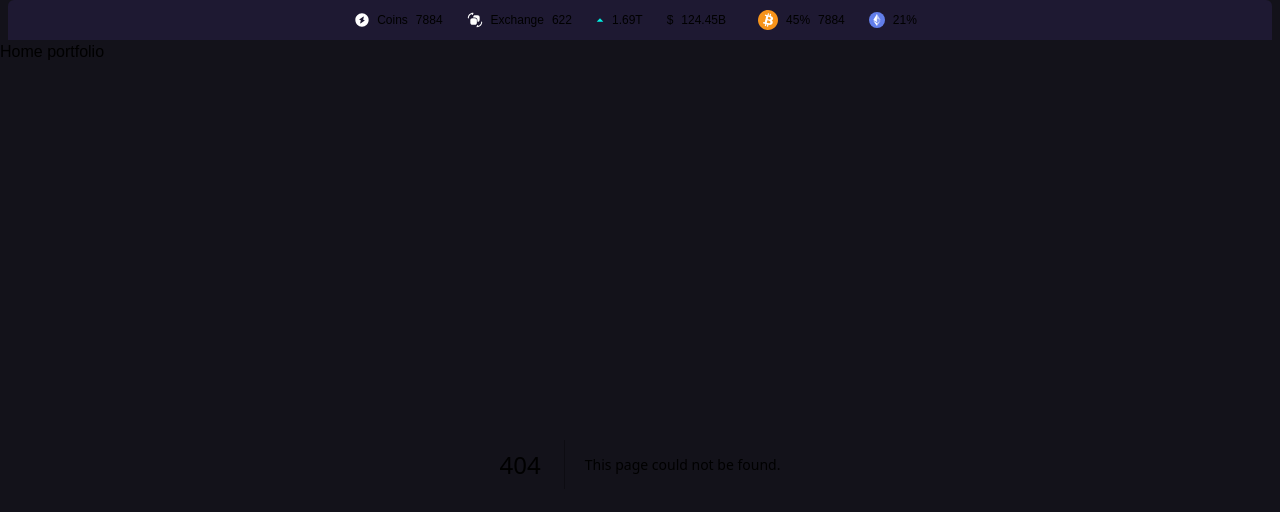
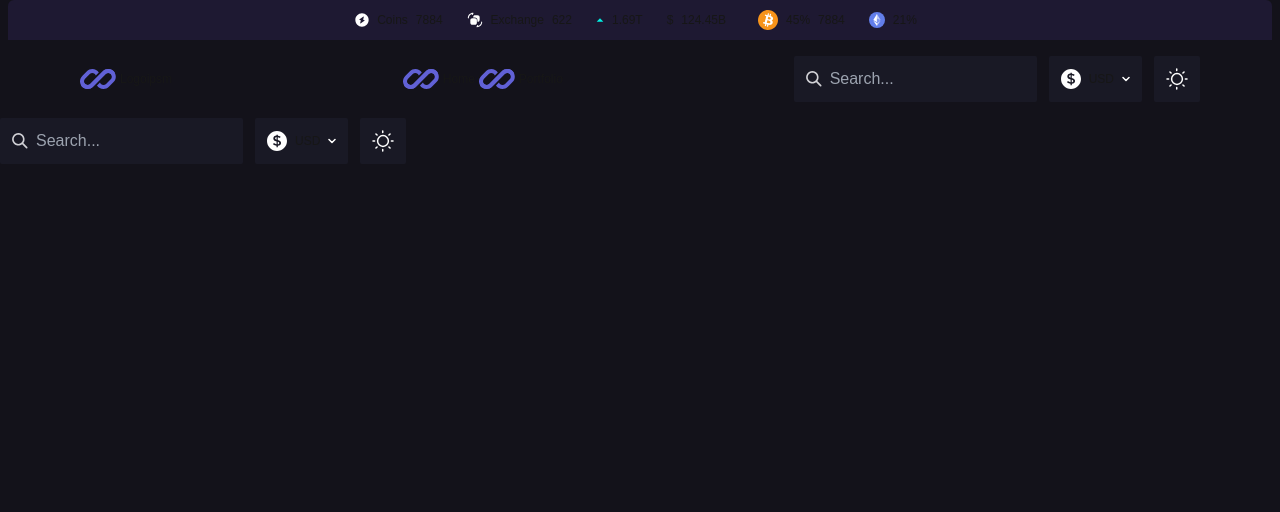
Before and after one commit to kabelic/crypto-app-1, a Next.js app: page /components/searchInput in a window 1280 px wide. Before the commit this address had no page. Shown: the top 512 px of the page. Built offline with nearby package versions, Linux system fonts and the light colour scheme.

Commit message:
added top navbar

```diff
--- /dev/null
+++ b/app/components/logoipsm/page.tsx
@@ -0,0 +1,25 @@
+import Link from 'next/link'
+
+const Logoipsm = ({logo, text}) => {
+    return(
+        <div className="flex flex-row justify-center items-center text-xs">
+            <div><svg width="36" height="20" viewBox="0 0 36 20" fill="none" xmlns="http://www.w3.org/2000/svg">
+<g clip-path="url(#clip0_587_727)">
+<path d="M12.3431 0C10.3124 0 8.36487 0.8067 6.92893 2.24264L2.24264 6.92893C0.8067 8.36487 0 10.3124 0 12.3431C0 16.5719 3.42809 20 7.65687 20C9.6876 20 11.6351 19.1933 13.0711 17.7573L16.3126 14.5158C16.3126 14.5157 16.3127 14.5159 16.3126 14.5158L25.7573 5.07107C26.4431 4.38527 27.3733 4 28.3431 4C29.9669 4 31.3435 5.05827 31.8207 6.52271L34.8015 3.54197C33.4417 1.41223 31.0573 0 28.3431 0C26.3124 0 24.3649 0.8067 22.9289 2.24264L10.2427 14.9289C9.55687 15.6147 8.62673 16 7.65687 16C5.63723 16 4 14.3628 4 12.3431C4 11.3733 4.38527 10.4431 5.07107 9.75733L9.75733 5.07107C10.4431 4.38527 11.3733 4 12.3431 4C13.9669 4 15.3435 5.05832 15.8207 6.52281L18.8015 3.54205C17.4417 1.41227 15.0574 0 12.3431 0Z" fill="#6161D6" />
+<path d="M10.0439 14.9289C9.35807 15.6147 8.42793 16 7.45807 16C5.83453 16 4.45807 14.942 3.98067 13.4778L1 16.4585C2.35987 18.5879 4.74406 20 7.45807 20C9.4888 20 11.4363 19.1933 12.8723 17.7573L25.5585 5.07107C26.2443 4.38527 27.1745 4 28.1443 4C30.164 4 31.8012 5.63723 31.8012 7.65687C31.8012 8.62673 31.4159 9.55687 30.7301 10.2427L26.0439 14.9289C25.3581 15.6147 24.4279 16 23.4581 16C21.8344 16 20.4579 14.9418 19.9805 13.4775L16.9999 16.4582C18.3597 18.5879 20.7439 20 23.4581 20C25.4888 20 27.4363 19.1933 28.8723 17.7573L33.5585 13.0711C34.9945 11.6351 35.8012 9.6876 35.8012 7.65687C35.8012 3.42809 32.3731 0 28.1443 0C26.1136 0 24.1661 0.8067 22.7301 2.24264L10.0439 14.9289Z" fill="#6161D6" />
+</g>
+<defs>
+<clipPath id="clip0_587_727">
+<rect width="36" height="20" fill="white"/>
+</clipPath>
+</defs>
+</svg>
+</div>
+<div className="mx-1">
+<Link href="/">{text} </Link>
+</div>
+        </div>
+    )
+}
+
+export default Logoipsm
--- /dev/null
+++ b/app/components/searchInput/page.tsx
@@ -0,0 +1,33 @@
+import '../../globals.css';
+
+const SearchInput = () => {
+    return(
+        <div className="flex flex-row">
+            <div className="flex flex-row justify-center items-center bg-searchBgColor pl-3 border-1 rounded-sm">
+                <div><svg width="16" height="16" viewBox="0 0 16 16" fill="none" xmlns="http://www.w3.org/2000/svg">
+<path d="M6.33366 0.0830078C7.49864 0.0829609 8.64044 0.408519 9.63023 1.02294C10.62 1.63737 11.4184 2.5162 11.9352 3.56026C12.452 4.60432 12.6668 5.77206 12.5552 6.93168C12.4436 8.09131 12.0101 9.19666 11.3037 10.123L15.2562 14.0772C15.4056 14.2271 15.4924 14.4284 15.4988 14.64C15.5053 14.8516 15.431 15.0578 15.2909 15.2166C15.1509 15.3754 14.9557 15.4749 14.7449 15.495C14.5342 15.5151 14.3236 15.4542 14.1562 15.3247L14.0778 15.2555L10.1237 11.303C9.33449 11.9048 8.41337 12.3099 7.43652 12.485C6.45967 12.6601 5.45518 12.6 4.50616 12.3098C3.55713 12.0195 2.69086 11.5075 1.97903 10.816C1.2672 10.1245 0.730275 9.27338 0.412678 8.33316C0.0950817 7.39294 0.00594736 6.39061 0.152651 5.4091C0.299354 4.42759 0.677678 3.49513 1.25632 2.68886C1.83496 1.8826 2.59727 1.22572 3.48019 0.772579C4.36311 0.319437 5.34124 0.0830602 6.33366 0.0830078ZM6.33366 1.74967C5.11808 1.74967 3.95229 2.23256 3.09275 3.0921C2.23321 3.95164 1.75032 5.11743 1.75032 6.33301C1.75032 7.54858 2.23321 8.71437 3.09275 9.57391C3.95229 10.4335 5.11808 10.9163 6.33366 10.9163C7.54923 10.9163 8.71502 10.4335 9.57456 9.57391C10.4341 8.71437 10.917 7.54858 10.917 6.33301C10.917 5.11743 10.4341 3.95164 9.57456 3.0921C8.71502 2.23256 7.54923 1.74967 6.33366 1.74967Z" fill="#D1D1D6"/>
+</svg>
+</div>
+                <input placeholder='Search...' className="bg-transparent pl-2" type="text" />
+            </div>
+            <div className="flex flex-row justify-between items-center bg-searchBgColor ml-3 p-3 border-1 rounded-sm">
+                <div><svg width="20" height="20" viewBox="0 0 20 20" fill="none" xmlns="http://www.w3.org/2000/svg">
+<path fill-rule="evenodd" clip-rule="evenodd" d="M10 20C4.47688 20 0 15.5231 0 10C0 4.47688 4.47688 0 10 0C15.5231 0 20 4.47688 20 10C20 15.5231 15.5231 20 10 20ZM14.0625 11.9712C14.0625 10.3944 13.0775 9.50375 10.7731 8.94875V6.17375C11.4856 6.32 12.1675 6.62687 12.8344 7.10875L13.6837 5.73625C12.8471 5.12346 11.8645 4.74074 10.8337 4.62625V3.75H9.515V4.59688C7.62 4.74312 6.33187 5.82375 6.33187 7.40062C6.33187 9.05062 7.3625 9.85375 9.57563 10.4087V13.2712C8.59 13.125 7.77187 12.6869 6.9075 12.015L5.9375 13.3438C6.9758 14.1431 8.21293 14.6432 9.515 14.79V16.25H10.8337V14.8044C12.7587 14.6438 14.0625 13.5775 14.0625 11.9712ZM9.575 8.64187C8.40812 8.30625 8.12062 7.91188 8.12062 7.29813C8.12062 6.65625 8.62063 6.145 9.57563 6.07188L9.575 8.64187ZM12.2738 12.0731C12.2738 12.7744 11.7281 13.2562 10.7731 13.3294V10.6862C11.9556 11.0225 12.2738 11.4163 12.2738 12.0738V12.0731Z" fill="white"/>
+</svg>
+</div>
+                <div className='text-xs mx-2'>USD</div>
+                <div><svg width="8" height="6" viewBox="0 0 8 6" fill="none" xmlns="http://www.w3.org/2000/svg">
+<path d="M6.99976 1.50024L3.99988 4.50012L1 1.5" stroke="white" stroke-width="1.5" stroke-linecap="round" stroke-linejoin="round"/>
+</svg>
+</div>
+            </div>
+            <div className='flex justify-center items-center bg-searchBgColor ml-3 p-3 border-1 rounded-sm'>
+                <svg width="22" height="22" viewBox="0 0 22 22" fill="none" xmlns="http://www.w3.org/2000/svg">
+<path d="M10.7297 1V2.62162M10.7297 19.3784V21M21 11H19.3784M2.62162 11H1M18.0711 18.0711L16.9244 16.9244M5.07559 5.07559L3.92893 3.92893M3.92894 18.0711L5.0756 16.9244M16.9244 5.0756L18.0711 3.92894M16.4054 11C16.4054 13.9853 13.9853 16.4054 11 16.4054C8.01468 16.4054 5.59459 13.9853 5.59459 11C5.59459 8.01468 8.01468 5.59459 11 5.59459C13.9853 5.59459 16.4054 8.01468 16.4054 11Z" stroke="white" stroke-width="1.5" stroke-linecap="round" stroke-linejoin="round"/>
+</svg>
+</div>
+        </div>
+    )
+}
+
+export default SearchInput;
--- a/app/layout.tsx
+++ b/app/layout.tsx
@@ -1,7 +1,8 @@
 
-import Link from 'next/link'
 import CoinHeader from './components/coinheader/page';
-import "./globals.css";
+import Logoipsm from './components/logoipsm/page';
+import SearchInput from './components/searchInput/page';
+import './globals.css'
 
 
 
@@ -72,9 +73,33 @@ number={'622'}
 } text={'21%'} number={progressBar}/>
         </div>
         </div>
-        <div>
-        <Link href="/">Home </Link>
-        <Link href="/portfolio">portfolio</Link>
+        <div className='mx-20 my-4 flex flex-row justify-between'>
+          <Logoipsm logo={<svg width="36" height="20" viewBox="0 0 36 20" fill="none" xmlns="http://www.w3.org/2000/svg">
+<g clip-path="url(#clip0_587_727)">
+<path d="M12.3431 0C10.3124 0 8.36487 0.8067 6.92893 2.24264L2.24264 6.92893C0.8067 8.36487 0 10.3124 0 12.3431C0 16.5719 3.42809 20 7.65687 20C9.6876 20 11.6351 19.1933 13.0711 17.7573L16.3126 14.5158C16.3126 14.5157 16.3127 14.5159 16.3126 14.5158L25.7573 5.07107C26.4431 4.38527 27.3733 4 28.3431 4C29.9669 4 31.3435 5.05827 31.8207 6.52271L34.8015 3.54197C33.4417 1.41223 31.0573 0 28.3431 0C26.3124 0 24.3649 0.8067 22.9289 2.24264L10.2427 14.9289C9.55687 15.6147 8.62673 16 7.65687 16C5.63723 16 4 14.3628 4 12.3431C4 11.3733 4.38527 10.4431 5.07107 9.75733L9.75733 5.07107C10.4431 4.38527 11.3733 4 12.3431 4C13.9669 4 15.3435 5.05832 15.8207 6.52281L18.8015 3.54205C17.4417 1.41227 15.0574 0 12.3431 0Z" fill="#6161D6" />
+<path d="M10.0439 14.9289C9.35807 15.6147 8.42793 16 7.45807 16C5.83453 16 4.45807 14.942 3.98067 13.4778L1 16.4585C2.35987 18.5879 4.74406 20 7.45807 20C9.4888 20 11.4363 19.1933 12.8723 17.7573L25.5585 5.07107C26.2443 4.38527 27.1745 4 28.1443 4C30.164 4 31.8012 5.63723 31.8012 7.65687C31.8012 8.62673 31.4159 9.55687 30.7301 10.2427L26.0439 14.9289C25.3581 15.6147 24.4279 16 23.4581 16C21.8344 16 20.4579 14.9418 19.9805 13.4775L16.9999 16.4582C18.3597 18.5879 20.7439 20 23.4581 20C25.4888 20 27.4363 19.1933 28.8723 17.7573L33.5585 13.0711C34.9945 11.6351 35.8012 9.6876 35.8012 7.65687C35.8012 3.42809 32.3731 0 28.1443 0C26.1136 0 24.1661 0.8067 22.7301 2.24264L10.0439 14.9289Z" fill="#6161D6" />
+</g>
+<defs>
+<clipPath id="clip0_587_727">
+<rect width="36" height="20" fill="white"/>
+</clipPath>
+</defs>
+</svg>} text={'Logoipsm'}/>
+          <div className='flex flex-row mx-40'>
+            <Logoipsm logo={<svg width="25" height="24" viewBox="0 0 25 24" fill="none" xmlns="http://www.w3.org/2000/svg">
+<path d="M20.5402 6.81969L14.7802 2.78969C13.2102 1.68969 10.8002 1.74969 9.29023 2.91969L4.28023 6.82969C3.28023 7.60969 2.49023 9.20969 2.49023 10.4697V17.3697C2.49023 19.9197 4.56023 21.9997 7.11023 21.9997H17.8902C20.4402 21.9997 22.5102 19.9297 22.5102 17.3797V10.5997C22.5102 9.24969 21.6402 7.58969 20.5402 6.81969ZM13.2502 17.9997C13.2502 18.4097 12.9102 18.7497 12.5002 18.7497C12.0902 18.7497 11.7502 18.4097 11.7502 17.9997V14.9997C11.7502 14.5897 12.0902 14.2497 12.5002 14.2497C12.9102 14.2497 13.2502 14.5897 13.2502 14.9997V17.9997Z" fill="white"/>
+</svg>
+
+
+} text={'Home'}/>
+<Logoipsm
+logo={<svg width="21" height="22" viewBox="0 0 21 22" fill="none" xmlns="http://www.w3.org/2000/svg">
+<path d="M19.5 11L10.5 17L1.5 11M19.5 15L10.5 21L1.5 15M19.5 7L10.5 13L1.5 7L10.5 1L19.5 7Z" stroke="white" stroke-opacity="0.5" stroke-width="2" stroke-linecap="round" stroke-linejoin="round"/>
+</svg>
+}
+text={'Portfolio'}/></div>
+          <SearchInput/>
+
         </div>
 
         {children}
--- a/tailwind.config.ts
+++ b/tailwind.config.ts
@@ -11,6 +11,7 @@ export default {
       colors: {
         bgColor: 'rgba(19, 18, 26, 1)',
         headerBgColor:'rgba(30, 25, 50, 1)',
+        searchBgColor: 'rgba(25, 25, 37, 1)',
         // bgColor: 'red',
         // background: "var(--background)",
         // foreground: "var(--foreground)",
```
Lines whose indentation alone changed are shown as unchanged.
